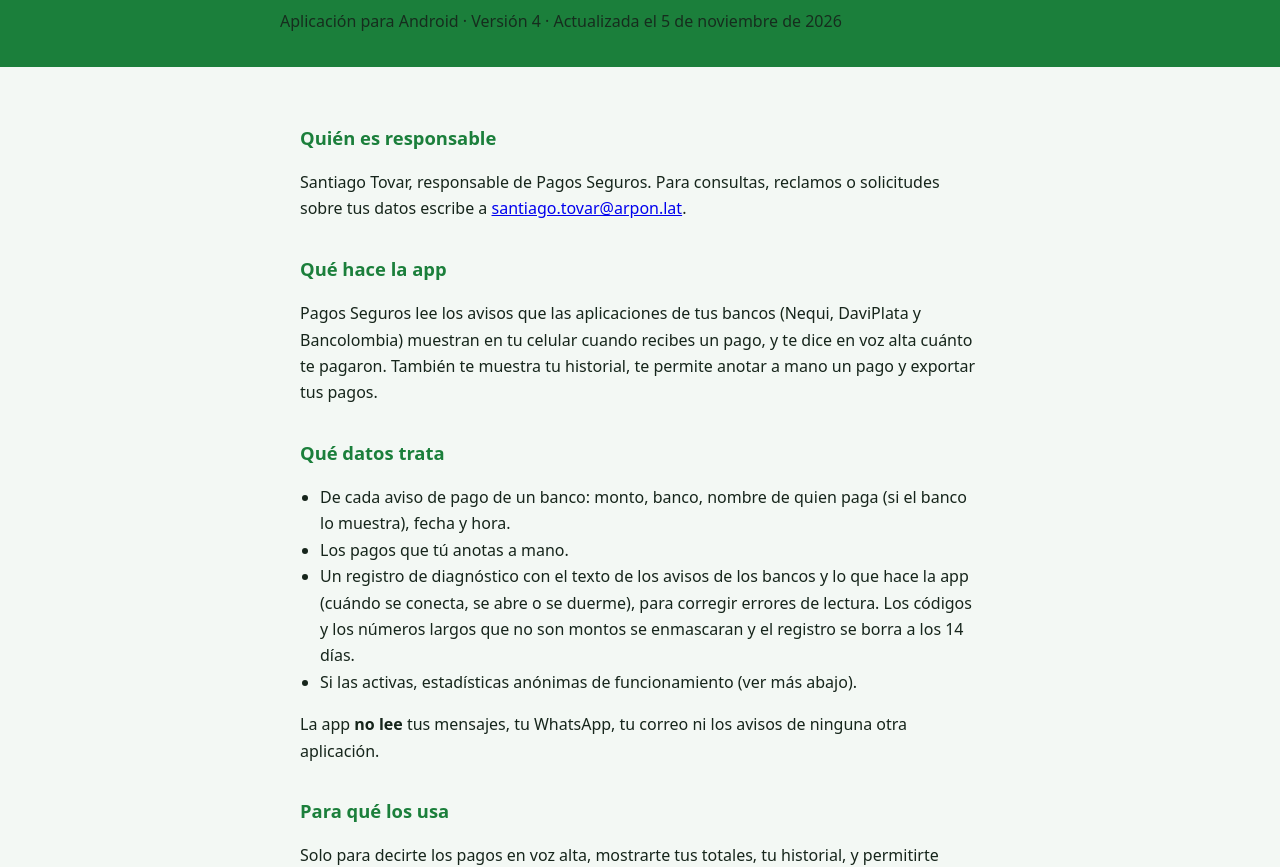
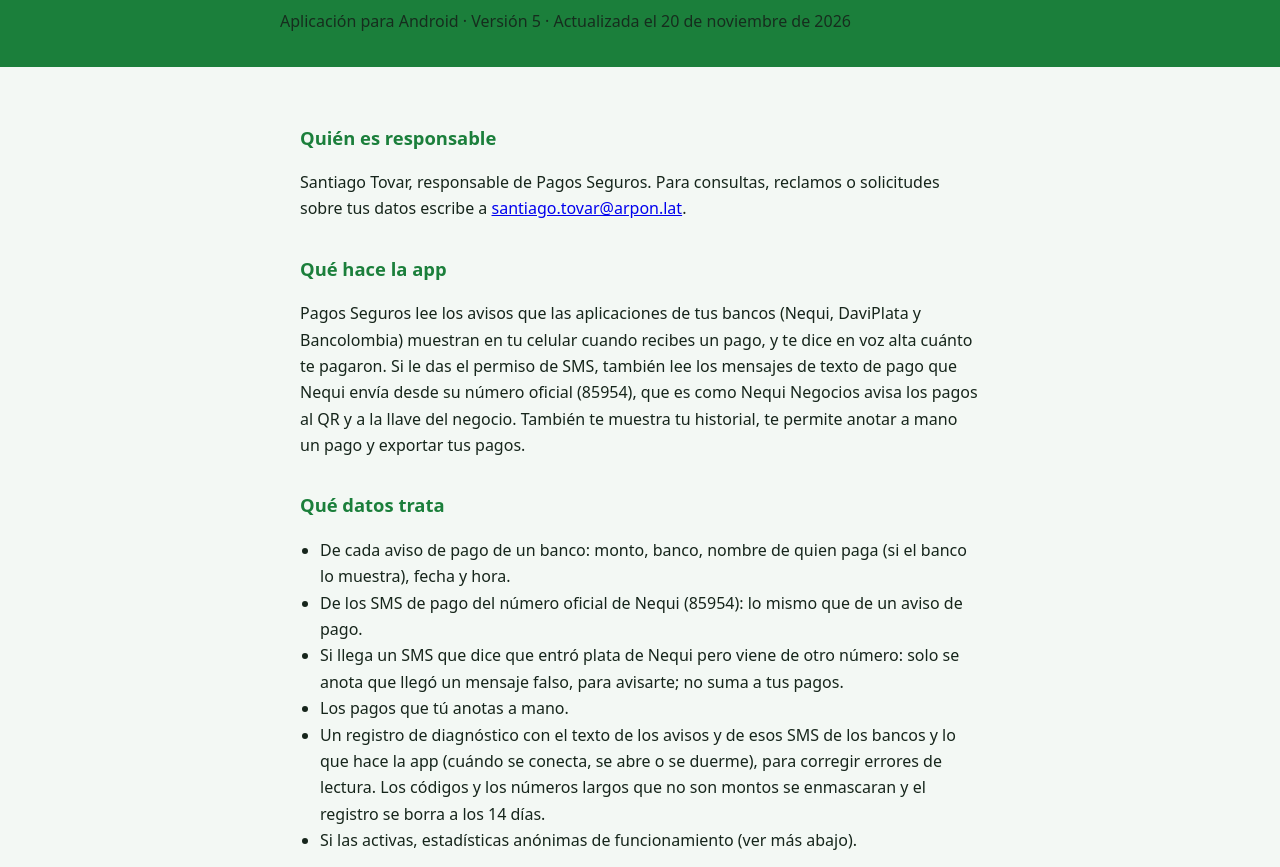
Before and after one commit to SantiagoTov/pagos-seguros-privacidad, a plain HTML site: page index.html in a window 1280 px wide. Shown: the part 72-939 px from the top of the page. Drawn offline with Linux system fonts and the light colour scheme.

Commit message:
Política v5: lectura de SMS de pago de Nequi Negocios (85954) y aviso de SMS falsos

```diff
--- a/index.html
+++ b/index.html
@@ -23,7 +23,7 @@
 <body>
 <header>
   <h1>Política de privacidad de Pagos Seguros</h1>
-  <p>Aplicación para Android · Versión 4 · Actualizada el 5 de noviembre de 2026</p>
+  <p>Aplicación para Android · Versión 5 · Actualizada el 20 de noviembre de 2026</p>
 </header>
 <main>
 
@@ -31,16 +31,18 @@
 <p>Santiago Tovar, responsable de Pagos Seguros. Para consultas, reclamos o solicitudes sobre tus datos escribe a <a href="mailto:santiago.tovar@arpon.lat">santiago.tovar@arpon.lat</a>.</p>
 
 <h2>Qué hace la app</h2>
-<p>Pagos Seguros lee los avisos que las aplicaciones de tus bancos (Nequi, DaviPlata y Bancolombia) muestran en tu celular cuando recibes un pago, y te dice en voz alta cuánto te pagaron. También te muestra tu historial, te permite anotar a mano un pago y exportar tus pagos.</p>
+<p>Pagos Seguros lee los avisos que las aplicaciones de tus bancos (Nequi, DaviPlata y Bancolombia) muestran en tu celular cuando recibes un pago, y te dice en voz alta cuánto te pagaron. Si le das el permiso de SMS, también lee los mensajes de texto de pago que Nequi envía desde su número oficial (85954), que es como Nequi Negocios avisa los pagos al QR y a la llave del negocio. También te muestra tu historial, te permite anotar a mano un pago y exportar tus pagos.</p>
 
 <h2>Qué datos trata</h2>
 <ul>
   <li>De cada aviso de pago de un banco: monto, banco, nombre de quien paga (si el banco lo muestra), fecha y hora.</li>
+  <li>De los SMS de pago del número oficial de Nequi (85954): lo mismo que de un aviso de pago.</li>
+  <li>Si llega un SMS que dice que entró plata de Nequi pero viene de otro número: solo se anota que llegó un mensaje falso, para avisarte; no suma a tus pagos.</li>
   <li>Los pagos que tú anotas a mano.</li>
-  <li>Un registro de diagnóstico con el texto de los avisos de los bancos y lo que hace la app (cuándo se conecta, se abre o se duerme), para corregir errores de lectura. Los códigos y los números largos que no son montos se enmascaran y el registro se borra a los 14 días.</li>
+  <li>Un registro de diagnóstico con el texto de los avisos y de esos SMS de los bancos y lo que hace la app (cuándo se conecta, se abre o se duerme), para corregir errores de lectura. Los códigos y los números largos que no son montos se enmascaran y el registro se borra a los 14 días.</li>
   <li>Si las activas, estadísticas anónimas de funcionamiento (ver más abajo).</li>
 </ul>
-<p>La app <strong>no lee</strong> tus mensajes, tu WhatsApp, tu correo ni los avisos de ninguna otra aplicación.</p>
+<p>Cualquier otro SMS se descarta en el momento: la app no lo guarda, no lo envía y no lo muestra. La app <strong>nunca envía</strong> SMS, y <strong>no lee</strong> tu WhatsApp, tu correo ni los avisos de ninguna otra aplicación.</p>
 
 <h2>Para qué los usa</h2>
 <p>Solo para decirte los pagos en voz alta, mostrarte tus totales, tu historial, y permitirte exportarlos.</p>
@@ -48,6 +50,7 @@
 <h2>Permisos que solicita</h2>
 <ul>
   <li><strong>Acceso a notificaciones:</strong> para leer los avisos de pago de los bancos.</li>
+  <li><strong>Recibir SMS (opcional):</strong> para leer los mensajes de pago del número oficial de Nequi (85954) y avisarte si llega uno falso. Android lo llama «enviar y ver SMS», pero la app solo los recibe y nunca envía mensajes.</li>
   <li><strong>Mostrar notificaciones:</strong> para mostrarte cada pago recibido y avisarte si la app deja de escuchar.</li>
   <li><strong>Iniciar al encender el celular:</strong> para seguir vigilando que la app funcione después de reiniciar.</li>
   <li><strong>Internet:</strong> solo para enviar las estadísticas anónimas y los avisos del programa de referidos, y únicamente si tú los usas. Tus pagos no salen del celular.</li>
```
